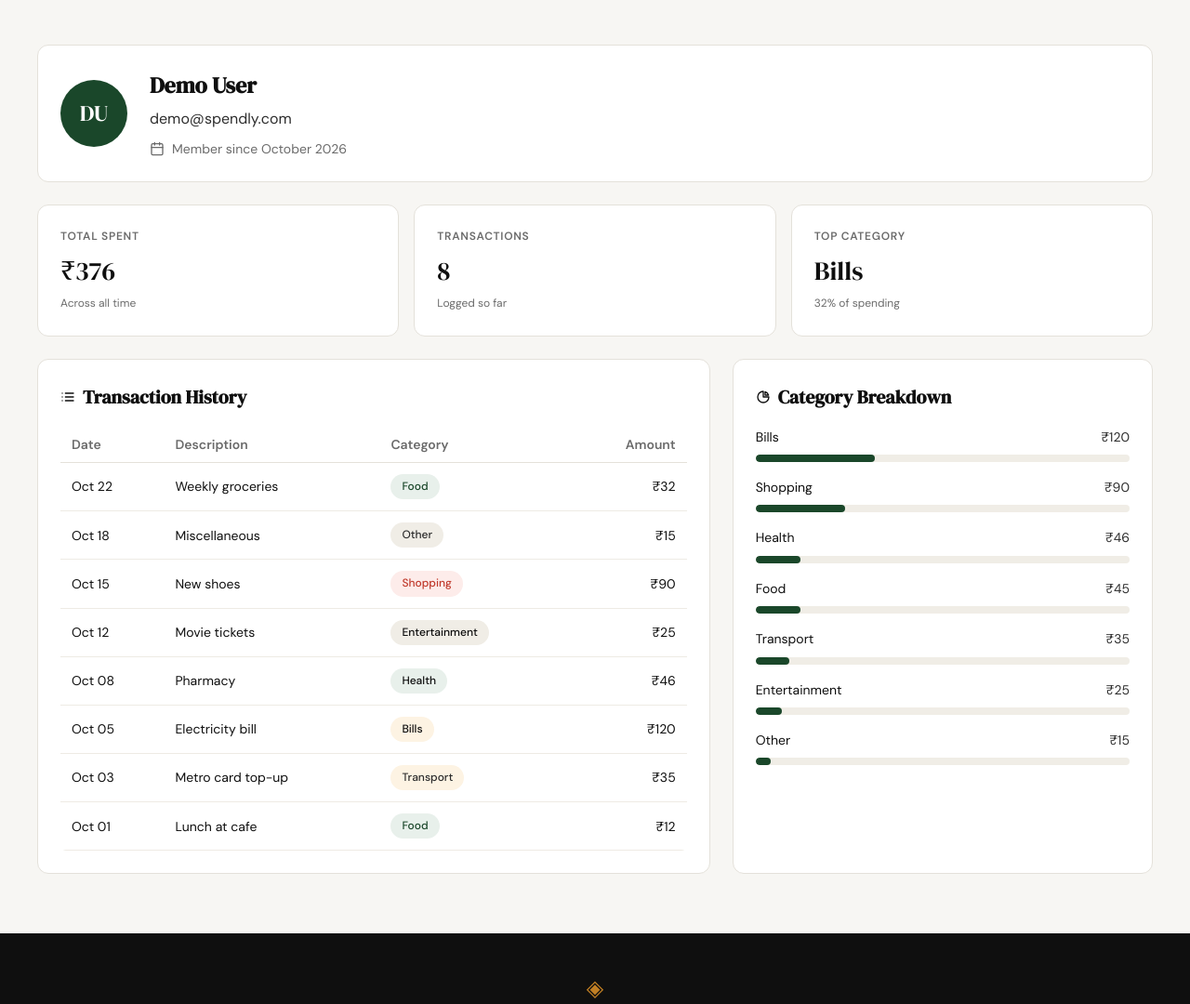
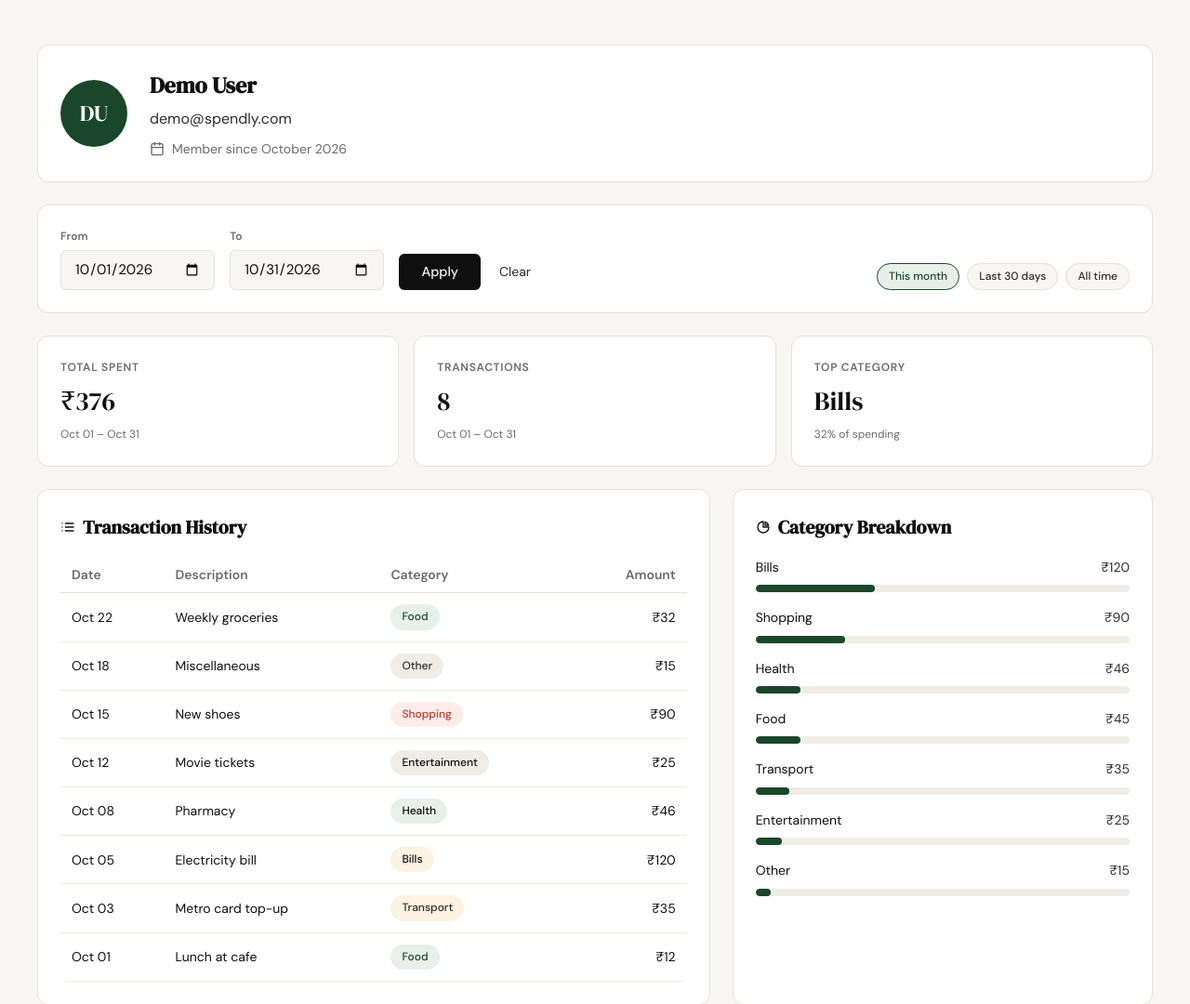
Before and after one commit to darshansingh090906-dotcom/spendly, a Flask app: page /profile?start=2026-10-01&end=2026-10-31 in a window 1280 px wide. Shown: the part 61-1141 px from the top of the page at 93% size. Run offline with Flask 3, Linux system fonts and the light colour scheme; the visitor is signed in with stand-in values (Sample User, id 1); data comes from the database, SQL or seed files in the repository.

Commit message:
data-filter-profile

```diff
--- a/app.py
+++ b/app.py
@@ -1,6 +1,7 @@
+import calendar
 import os
 import sqlite3
-from datetime import date
+from datetime import date, timedelta
 
 from flask import Flask, abort, redirect, render_template, request, session, url_for
 from werkzeug.security import check_password_hash
@@ -138,21 +139,110 @@ def get_initials(name):
     return (words[0][0] + words[-1][0]).upper()
 
 
-def build_stats(summary, category_totals):
+INVALID_START_ERROR = "Start date is not a valid date. Use YYYY-MM-DD."
+INVALID_END_ERROR = "End date is not a valid date. Use YYYY-MM-DD."
+REVERSED_RANGE_ERROR = "Start date must be on or before the end date."
+
+
+def parse_iso_date(raw):
+    """Return raw as a date if it is strictly YYYY-MM-DD, else None."""
+    try:
+        parsed = date.fromisoformat(raw)
+    except ValueError:
+        return None
+    # Python 3.11+ also accepts forms like 20260301; the DB needs padded ISO.
+    return parsed if parsed.isoformat() == raw else None
+
+
+def parse_date_filters(args):
+    """Read the start/end query parameters into a validated filter dict.
+
+    Never raises: bad input drops that bound and sets an error message.
+    """
+    bounds = {}
+    errors = []
+    for key, message in (("start", INVALID_START_ERROR), ("end", INVALID_END_ERROR)):
+        raw = args.get(key, "").strip()
+        bounds[key] = None
+        if not raw:
+            continue
+        parsed = parse_iso_date(raw)
+        if parsed is None:
+            errors.append(message)
+        else:
+            bounds[key] = parsed.isoformat()
+
+    if bounds["start"] and bounds["end"] and bounds["start"] > bounds["end"]:
+        errors.append(REVERSED_RANGE_ERROR)
+        bounds["start"] = bounds["end"] = None
+
+    return {
+        "start": bounds["start"],
+        "end": bounds["end"],
+        "error": " ".join(errors) or None,
+        "active": bool(bounds["start"] or bounds["end"]),
+    }
+
+
+def format_range_date(iso_date):
+    """Turn 2026-03-22 into 'Mar 22', adding the year if it is not this year."""
+    parsed = date.fromisoformat(iso_date)
+    pattern = "%b %d" if parsed.year == date.today().year else "%b %d, %Y"
+    return parsed.strftime(pattern)
+
+
+def build_range_note(start, end):
+    """Describe an active date range, e.g. 'Mar 01 – Mar 31'."""
+    if start and end:
+        return f"{format_range_date(start)} – {format_range_date(end)}"
+    if start:
+        return f"From {format_range_date(start)}"
+    return f"Up to {format_range_date(end)}"
+
+
+def build_quick_ranges(filters, today=None):
+    """Build the quick-range links (this month, last 30 days, all time)."""
+    today = today or date.today()
+    month_end = date(today.year, today.month, calendar.monthrange(today.year, today.month)[1])
+    ranges = [
+        ("This month", today.replace(day=1).isoformat(), month_end.isoformat()),
+        ("Last 30 days", (today - timedelta(days=29)).isoformat(), today.isoformat()),
+        ("All time", None, None),
+    ]
+    return [
+        {
+            "label": label,
+            "start": start,
+            "end": end,
+            "active": (filters["start"], filters["end"]) == (start, end),
+        }
+        for label, start, end in ranges
+    ]
+
+
+def build_stats(summary, category_totals, filters=None):
     """Build the summary stat cards for the profile page."""
     total = summary["total_spent"]
+    range_note = None
+    if filters and filters["active"]:
+        range_note = build_range_note(filters["start"], filters["end"])
     if category_totals and total > 0:
         top = category_totals[0]
         top_name = top["category"]
         top_note = f"{round(top['total'] / total * 100)}% of spending"
     else:
-        top_name, top_note = "—", "No spending yet"
+        top_name = "—"
+        top_note = "No spending in this range" if range_note else "No spending yet"
     return [
-        {"label": "Total Spent", "value": format_currency(total), "note": "Across all time"},
+        {
+            "label": "Total Spent",
+            "value": format_currency(total),
+            "note": range_note or "Across all time",
+        },
         {
             "label": "Transactions",
             "value": str(summary["transaction_count"]),
-            "note": "Logged so far",
+            "note": range_note or "Logged so far",
         },
         {"label": "Top Category", "value": top_name, "note": top_note},
     ]
@@ -182,8 +272,10 @@ def profile():
     if user_row is None:
         abort(404)
 
-    summary = get_expense_summary(user_id)
-    category_totals = get_category_totals(user_id)
+    filters = parse_date_filters(request.args)
+    start, end = filters["start"], filters["end"]
+    summary = get_expense_summary(user_id, start, end)
+    category_totals = get_category_totals(user_id, start, end)
 
     user = {
         "name": user_row["name"],
@@ -198,14 +290,16 @@ def profile():
             "category": row["category"],
             "amount": format_currency(row["amount"]),
         }
-        for row in get_recent_expenses(user_id)
+        for row in get_recent_expenses(user_id, start_date=start, end_date=end)
     ]
     return render_template(
         "profile.html",
         user=user,
-        stats=build_stats(summary, category_totals),
+        stats=build_stats(summary, category_totals, filters),
         transactions=transactions,
         categories=build_categories(category_totals, summary["total_spent"]),
+        filters=filters,
+        quick_ranges=build_quick_ranges(filters),
     )
 
 
--- a/database/db.py
+++ b/database/db.py
@@ -121,33 +121,53 @@ def get_user_by_id(user_id):
         ).fetchone()
 
 
-def get_expense_summary(user_id):
+def _date_range_clause(start_date, end_date):
+    """Return (sql_fragment, params) limiting expenses to an inclusive date range.
+
+    Bounds are ISO date strings; a None bound adds no condition. The fragment
+    is made only of fixed text, so values always travel as parameters.
+    """
+    clause = ""
+    params = []
+    if start_date is not None:
+        clause += " AND date >= ?"
+        params.append(start_date)
+    if end_date is not None:
+        clause += " AND date <= ?"
+        params.append(end_date)
+    return clause, params
+
+
+def get_expense_summary(user_id, start_date=None, end_date=None):
     """Return a row with total_spent and transaction_count for this user."""
+    clause, params = _date_range_clause(start_date, end_date)
     with closing(get_db()) as conn:
         return conn.execute(
             "SELECT COALESCE(SUM(amount), 0) AS total_spent, "
             "COUNT(*) AS transaction_count "
-            "FROM expenses WHERE user_id = ?",
-            (user_id,),
+            "FROM expenses WHERE user_id = ?" + clause,
+            (user_id, *params),
         ).fetchone()
 
 
-def get_recent_expenses(user_id, limit=10):
+def get_recent_expenses(user_id, limit=10, start_date=None, end_date=None):
     """Return this user's expenses, newest first."""
+    clause, params = _date_range_clause(start_date, end_date)
     with closing(get_db()) as conn:
         return conn.execute(
             "SELECT id, amount, category, date, description FROM expenses "
-            "WHERE user_id = ? ORDER BY date DESC, id DESC LIMIT ?",
-            (user_id, limit),
+            "WHERE user_id = ?" + clause + " ORDER BY date DESC, id DESC LIMIT ?",
+            (user_id, *params, limit),
         ).fetchall()
 
 
-def get_category_totals(user_id):
+def get_category_totals(user_id, start_date=None, end_date=None):
     """Return (category, total) rows for this user, highest total first."""
+    clause, params = _date_range_clause(start_date, end_date)
     with closing(get_db()) as conn:
         return conn.execute(
             "SELECT category, SUM(amount) AS total FROM expenses "
-            "WHERE user_id = ? GROUP BY category "
+            "WHERE user_id = ?" + clause + " GROUP BY category "
             "ORDER BY total DESC, category ASC",
-            (user_id,),
+            (user_id, *params),
         ).fetchall()
--- a/static/css/profile.css
+++ b/static/css/profile.css
@@ -31,6 +31,82 @@
     stroke-width: 2;
     stroke-linecap: round;
     stroke-linejoin: round;
+}
+
+/* ---- Date filter ---- */
+
+.filter-bar {
+    display: flex;
+    flex-wrap: wrap;
+    align-items: flex-end;
+    justify-content: space-between;
+    gap: 1rem;
+    padding: 1.5rem;
+    background: var(--paper-card);
+    border: 1px solid var(--border);
+    border-radius: var(--radius-md);
+}
+
+.filter-form {
+    display: flex;
+    flex-wrap: wrap;
+    align-items: flex-end;
+    gap: 1rem;
+}
+
+.filter-field { display: flex; flex-direction: column; gap: 0.25rem; }
+
+.filter-field label {
+    font-size: 0.75rem;
+    font-weight: 600;
+    color: var(--ink-muted);
+}
+
+.filter-apply { cursor: pointer; }
+
+.filter-clear {
+    padding: 0.5rem 0.25rem;
+    font-size: 0.875rem;
+    color: var(--ink-soft);
+}
+
+.filter-clear:hover { color: var(--accent); }
+
+.quick-ranges { display: flex; flex-wrap: wrap; gap: 0.5rem; }
+
+.quick-range {
+    padding: 0.25rem 0.75rem;
+    border: 1px solid var(--border);
+    border-radius: 999px;
+    font-size: 0.75rem;
+    font-weight: 500;
+    color: var(--ink-soft);
+    background: var(--paper);
+}
+
+.quick-range:hover { border-color: var(--accent); color: var(--accent); }
+
+.quick-range.is-active {
+    background: var(--accent-light);
+    border-color: var(--accent);
+    color: var(--accent);
+}
+
+.filter-bar a:focus-visible,
+.filter-apply:focus-visible {
+    outline: 2px solid var(--accent);
+    outline-offset: 2px;
+}
+
+.filter-error {
+    flex-basis: 100%;
+    margin: 0;
+    padding: 0.75rem 1rem;
+    border: 1px solid var(--danger);
+    border-radius: var(--radius-sm);
+    background: var(--danger-light);
+    color: var(--danger);
+    font-size: 0.875rem;
 }
 
 /* ---- User card ---- */
@@ -212,4 +288,5 @@
 @media (max-width: 600px) {
     .profile-card { flex-direction: column; text-align: center; }
     .profile-since { justify-content: center; }
+    .filter-form, .filter-field { width: 100%; }
 }
--- a/templates/profile.html
+++ b/templates/profile.html
@@ -21,6 +21,29 @@
                     Member since {{ user.member_since }}
                 </p>
             </div>
+        </div>
+
+        <div class="filter-bar">
+            <form class="filter-form" method="get" action="{{ url_for('profile') }}">
+                <div class="filter-field">
+                    <label for="filter-start">From</label>
+                    <input class="form-input" type="date" id="filter-start" name="start" value="{{ filters.start or '' if filters else '' }}">
+                </div>
+                <div class="filter-field">
+                    <label for="filter-end">To</label>
+                    <input class="form-input" type="date" id="filter-end" name="end" value="{{ filters.end or '' if filters else '' }}">
+                </div>
+                <button type="submit" class="btn-primary filter-apply">Apply</button>
+                <a class="filter-clear" href="{{ url_for('profile') }}">Clear</a>
+            </form>
+            <div class="quick-ranges">
+                {% for q in quick_ranges or [] %}
+                <a class="quick-range{% if q.active %} is-active{% endif %}" href="{{ url_for('profile', start=q.start, end=q.end) }}"{% if q.active %} aria-current="true"{% endif %}>{{ q.label }}</a>
+                {% endfor %}
+            </div>
+            {% if filters and filters.error %}
+            <p class="filter-error" role="alert">{{ filters.error }}</p>
+            {% endif %}
         </div>
 
         <div class="stat-row">
@@ -64,7 +87,7 @@
                     </table>
                 </div>
                 {% else %}
-                <p class="empty-state">No transactions yet.</p>
+                <p class="empty-state">{% if filters and filters.active %}No transactions in this range.{% else %}No transactions yet.{% endif %}</p>
                 {% endif %}
             </div>
 
@@ -86,7 +109,7 @@
                     {% endfor %}
                 </ul>
                 {% else %}
-                <p class="empty-state">No spending to break down yet.</p>
+                <p class="empty-state">{% if filters and filters.active %}No spending in this range.{% else %}No spending to break down yet.{% endif %}</p>
                 {% endif %}
             </div>
         </div>
```
Also changed, not shown: tests/test_profile.py (+215 -0 lines), .claude/specs/06-date-filter-profile.md (added).
